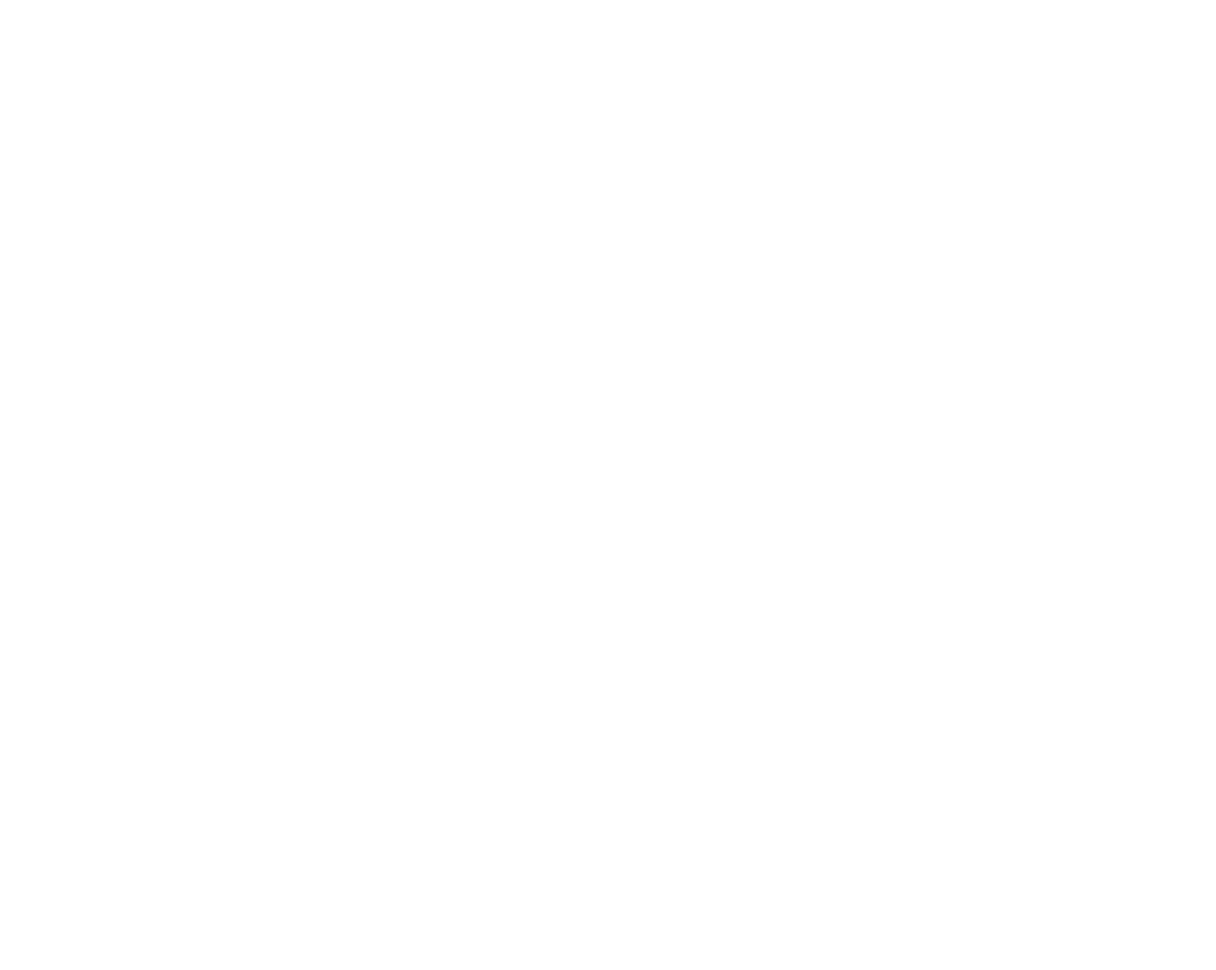
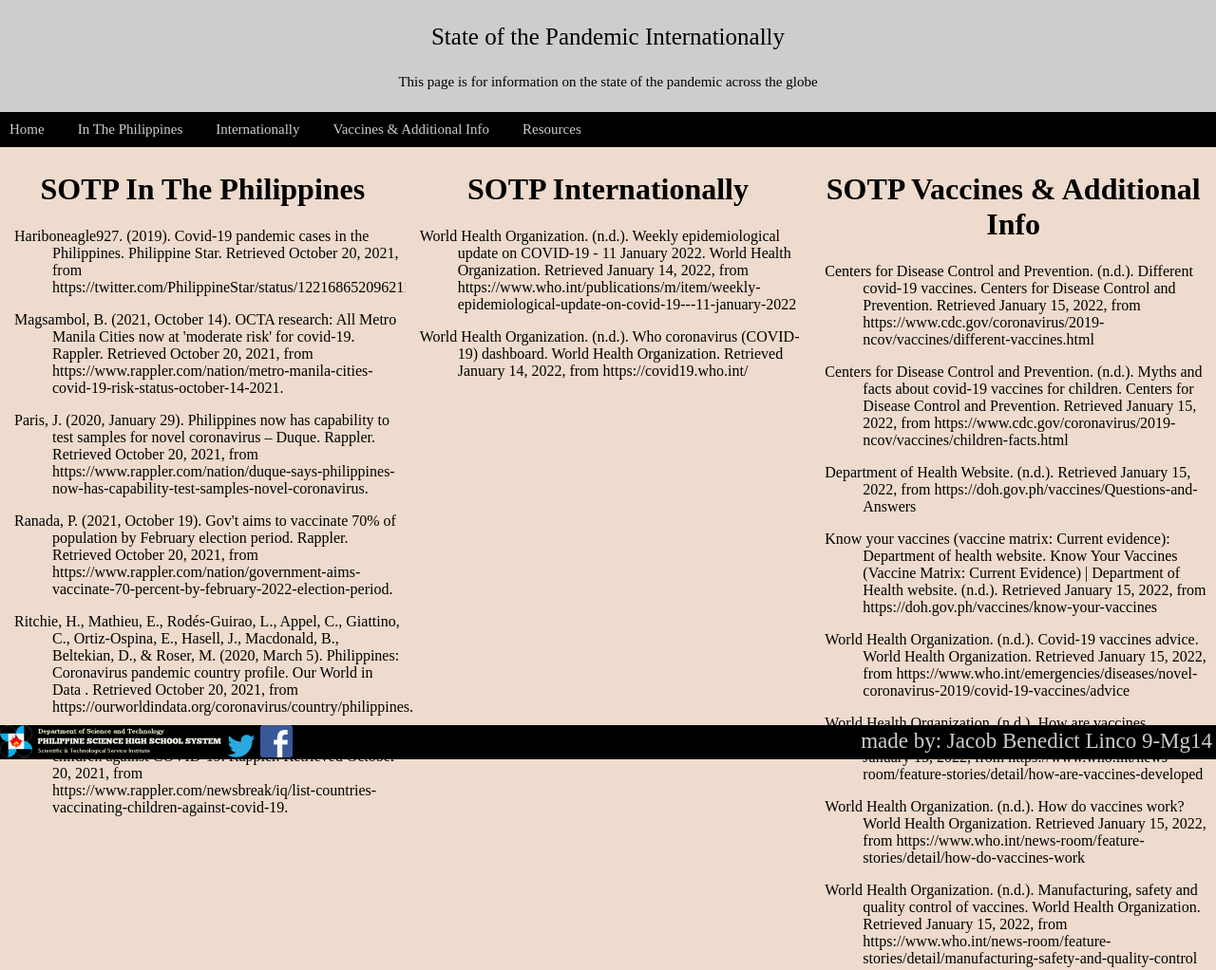
Before and after one commit to JacobLinco/MgLinco1stQtrProj, a plain HTML site: page htdocs/resources.html in a window 1280 px wide. Shown: the whole page at 95% size. Before the commit the page ends 800 px from the top, so only its background shows below. Drawn offline with Linux system fonts and the light colour scheme.

Commit message:
added resources page, corrected minor mistakes

```diff
--- a/css/format.css
+++ b/css/format.css
@@ -63,8 +63,16 @@
 			z-index:0;
 		}
 		.col img{
+
 			width:40%;
 			position:relative;
+		}
+
+		#CaseMap{
+			width:100%;
+		}
+		#CaseMap1{
+			width:50%;
 		}
 
 		#zero{
@@ -297,6 +305,15 @@
 			font-size:8px;
 			font-style:italic;
 		}
+		.resourcesP{
+			margin-left:50px;
+			text-align:left;
+			text-indent:-40px;
+		}
+		.resourcesF{
+			position:fixed;
+		}
+
 
 			@media screen and (max-width: 600px){
 		  .col{
--- a/htdocs/resources.html
+++ b/htdocs/resources.html
@@ -10,10 +10,103 @@
 		<meta name="revised" content="dd-mm-yyyy">
 		<meta name="viewport" content="width=device-width, initial-scale=1.0">
 		<link rel="icon" type="jpeg"  href="../images/CovidVirus.jpg">
-		<link rel="stylesheet" type="text/css" href="">
+		<link rel="stylesheet" type="text/css" href="../css/Format.css">
 </head>
 
 <body>
 
+<div class="header">
+		<p>State of the Pandemic Internationally</p>
+		<div class="definition">
+			<p>This page is for information on the state of the pandemic across the globe</p>
+		</div>
+	</div>
+
+	<div class="NavBar">
+		<a href="../index.html">Home</a>
+		<a href="In The Philippines.html">In The Philippines</a>
+		<a href="Internationally.html">Internationally</a>
+		<a href="vaccine.html">Vaccines & Additional Info</a>
+		<a href="resources.html">Resources</a>
+	</div>
+
+	<div class="col">
+	<h1>SOTP In The Philippines</h1>
+	<p class="resourcesP">
+		Hariboneagle927. (2019). Covid-19 pandemic cases in the Philippines. Philippine Star. Retrieved October 20, 2021,
+		from https://twitter.com/PhilippineStar/status/1221686520962113537.<br>
+	</p>
+	<p class="resourcesP">
+		Magsambol, B. (2021, October 14). OCTA research: All Metro Manila Cities now at 'moderate risk' for covid-19.
+		Rappler. Retrieved October 20, 2021,
+		from https://www.rappler.com/nation/metro-manila-cities-covid-19-risk-status-october-14-2021. <br>
+	</p>
+	<p class="resourcesP">
+		Paris, J. (2020, January 29). Philippines now has capability to test samples for novel coronavirus – Duque. Rappler.
+		Retrieved October 20, 2021,
+		from https://www.rappler.com/nation/duque-says-philippines-now-has-capability-test-samples-novel-coronavirus.<br>
+	</p>
+	<p class="resourcesP">
+		Ranada, P. (2021, October 19). Gov't aims to vaccinate 70% of population by February election period. Rappler.
+		Retrieved October 20, 2021,
+		from https://www.rappler.com/nation/government-aims-vaccinate-70-percent-by-february-2022-election-period.<br>
+	</p>
+	<p class="resourcesP">
+		Ritchie, H., Mathieu, E., Rodés-Guirao, L., Appel, C., Giattino, C., Ortiz-Ospina, E., Hasell, J., Macdonald, B.,
+		Beltekian, D., &amp; Roser, M. (2020, March 5). Philippines: Coronavirus pandemic country profile. Our World in Data
+		. Retrieved October 20, 2021, from https://ourworldindata.org/coronavirus/country/philippines. <br>
+	</p>
+	<p class="resourcesP">
+		Tantuco, V. (2021, October 14). List: Countries vaccinating children against COVID-19. Rappler.
+		Retrieved October 20, 2021,
+		from https://www.rappler.com/newsbreak/iq/list-countries-vaccinating-children-against-covid-19. <br>
+	</p>
+	</div>
+
+	<div class="col">
+	<h1>SOTP Internationally</h1>
+	<p class="resourcesP">
+	World Health Organization. (n.d.). Weekly epidemiological update on COVID-19 - 11 January 2022. World Health Organization. Retrieved January 14, 2022, from https://www.who.int/publications/m/item/weekly-epidemiological-update-on-covid-19---11-january-2022<br>
+	</p>
+	<p class="resourcesP">
+	World Health Organization. (n.d.). Who coronavirus (COVID-19) dashboard. World Health Organization. Retrieved January 14, 2022, from https://covid19.who.int/
+	</p>
+	</div>
+
+	<div class="col">
+	<h1>SOTP Vaccines & Additional Info</h1>
+	<p class="resourcesP">
+	Centers for Disease Control and Prevention. (n.d.). Different covid-19 vaccines. Centers for Disease Control and Prevention. Retrieved January 15, 2022, from https://www.cdc.gov/coronavirus/2019-ncov/vaccines/different-vaccines.html<br>
+	</p>
+	<p class="resourcesP">
+	Centers for Disease Control and Prevention. (n.d.). Myths and facts about covid-19 vaccines for children. Centers for Disease Control and Prevention. Retrieved January 15, 2022, from https://www.cdc.gov/coronavirus/2019-ncov/vaccines/children-facts.html <br>
+	</p>
+	<p class="resourcesP">
+	Department of Health Website. (n.d.). Retrieved January 15, 2022, from https://doh.gov.ph/vaccines/Questions-and-Answers <br>
+	</p>
+	<p class="resourcesP">
+	Know your vaccines (vaccine matrix: Current evidence): Department of health website. Know Your Vaccines (Vaccine Matrix: Current Evidence) | Department of Health website. (n.d.). Retrieved January 15, 2022, from https://doh.gov.ph/vaccines/know-your-vaccines <br>
+	</p>
+	<p class="resourcesP">
+	World Health Organization. (n.d.). Covid-19 vaccines advice. World Health Organization. Retrieved January 15, 2022, from https://www.who.int/emergencies/diseases/novel-coronavirus-2019/covid-19-vaccines/advice <br>
+	</p>
+	<p class="resourcesP">
+	World Health Organization. (n.d.). How are vaccines developed? World Health Organization. Retrieved January 15, 2022, from https://www.who.int/news-room/feature-stories/detail/how-are-vaccines-developed <br>
+	</p>
+	<p class="resourcesP">
+	World Health Organization. (n.d.). How do vaccines work? World Health Organization. Retrieved January 15, 2022, from https://www.who.int/news-room/feature-stories/detail/how-do-vaccines-work <br>
+	</p>
+	<p class="resourcesP">
+	World Health Organization. (n.d.). Manufacturing, safety and quality control of vaccines. World Health Organization. Retrieved January 15, 2022, from https://www.who.int/news-room/feature-stories/detail/manufacturing-safety-and-quality-control <br>
+	</p>
+	</div>
+
+
+	<div class="footer resourcesF">
+		<a class="pshs" href="https://pshs.edu.ph/"></a>
+		<a class="twt" href="https://twitter.com/pshs_maincampus?s=20"></a>
+		<a class="fb" href="https://www.facebook.com/groups/pisaydirect2122"></a>
+		<p>made by: Jacob Benedict Linco 9-Mg14</p>
+	</div>
 </body>
 </html>
```
Also changed, not shown: htdocs/In The Philippines.html (+2 -2 lines), htdocs/Internationally.html (+6 -6 lines).
